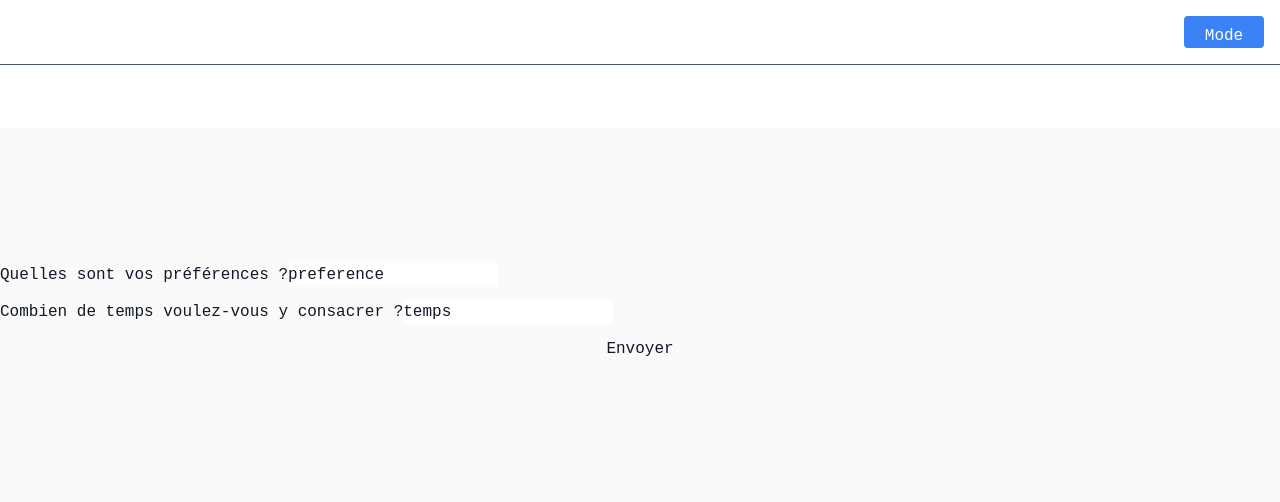
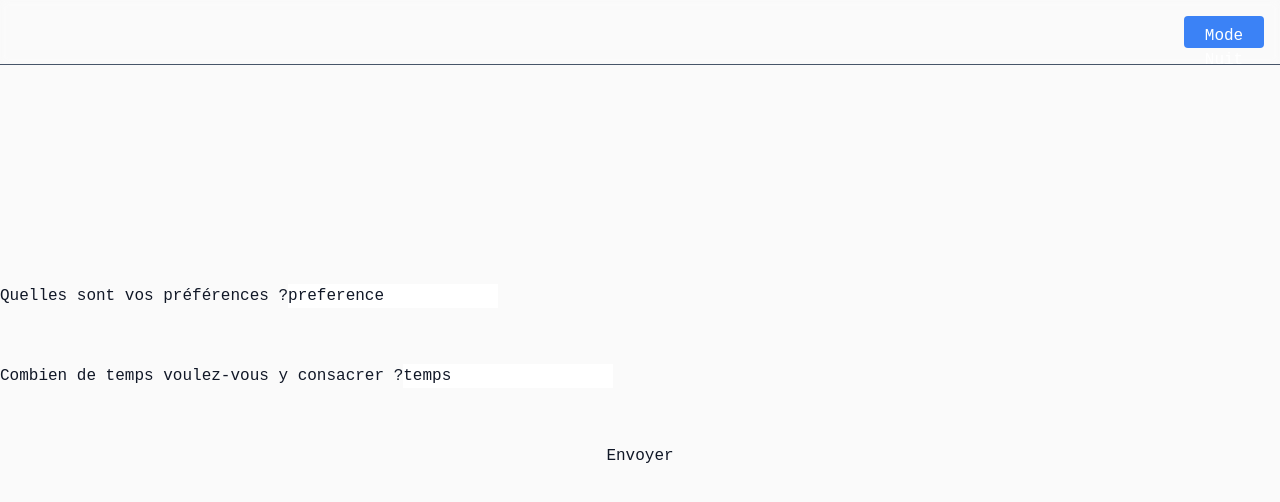
Before and after one commit to arowana755/ExempleNextJs, a Next.js app: page / in a window 1280 px wide. Shown: the top 502 px of the page. Built offline with nearby package versions, Linux system fonts and the light colour scheme.

Commit message:
Update globals.css

```diff
--- a/src/app/globals.css
+++ b/src/app/globals.css
@@ -73,13 +73,13 @@ body {
 }
 
 main {
-  margin-top: 10%;
+  padding-top: 10%;
   height: 90%;
   color: gray;
 }
 
 form {
-  padding-top: 10%;
+  margin-top: 10%;
   height: 15em;
   display: flex;
   flex-direction: column;
```
